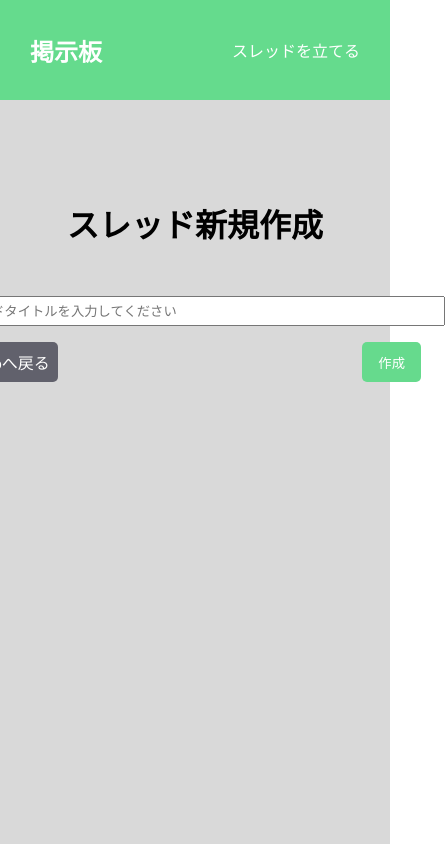
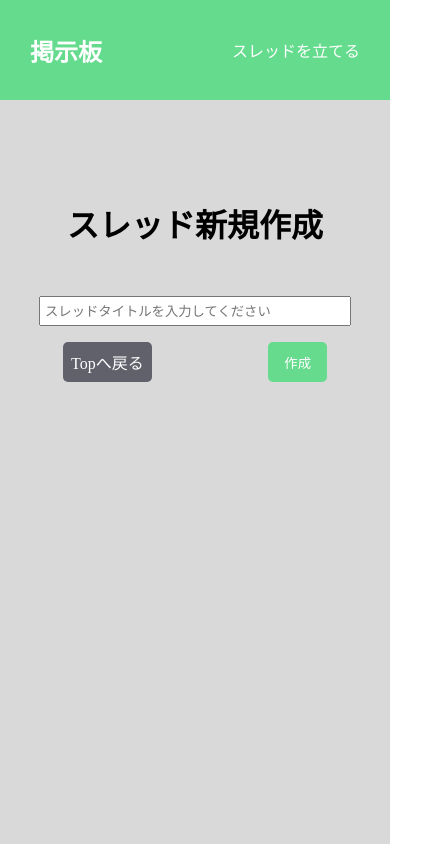
Before and after one commit to no215tyler/techtrain-react-vite-project, a React (Vite) app: page /threads/new in a window 390 px wide. Shown: the whole page, 445 px wide, since content can reach past the window. Built offline with nearby package versions, Linux system fonts and the light colour scheme.

Commit message:
📱 レスポンシブ調整

```diff
--- a/src/styles/NewThreads.module.css
+++ b/src/styles/NewThreads.module.css
@@ -59,3 +59,9 @@ form {
 .submit:hover {
   background-color: #35d26a;
 }
+
+@media (max-width: 520px) {
+  form {
+    width: 80vw;
+  }
+}
--- a/src/styles/NotFound.css
+++ b/src/styles/NotFound.css
@@ -1,4 +1,5 @@
 .notFoundWrapper {
+  width: 100vw;
   margin-top: 100px;
   height: calc(100vh - 100px);
   background-color: #d9d9d9;
```
